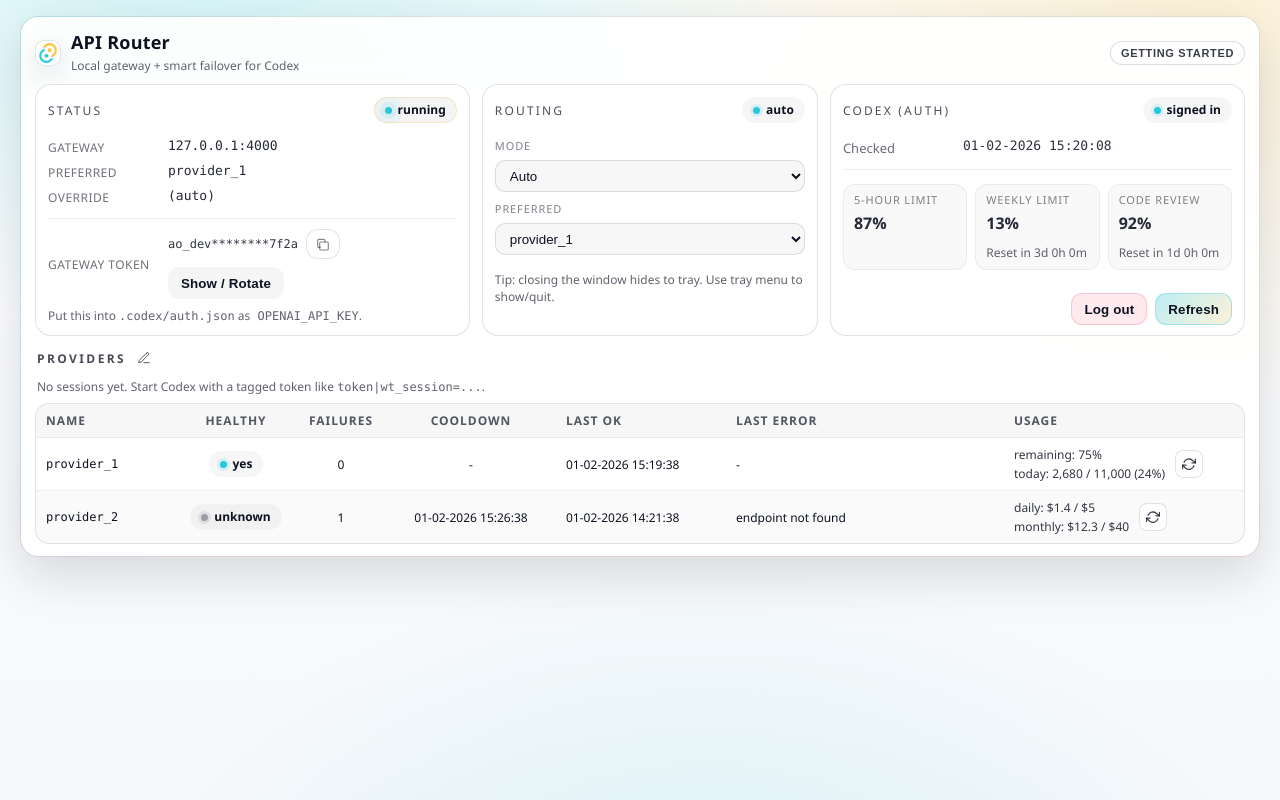
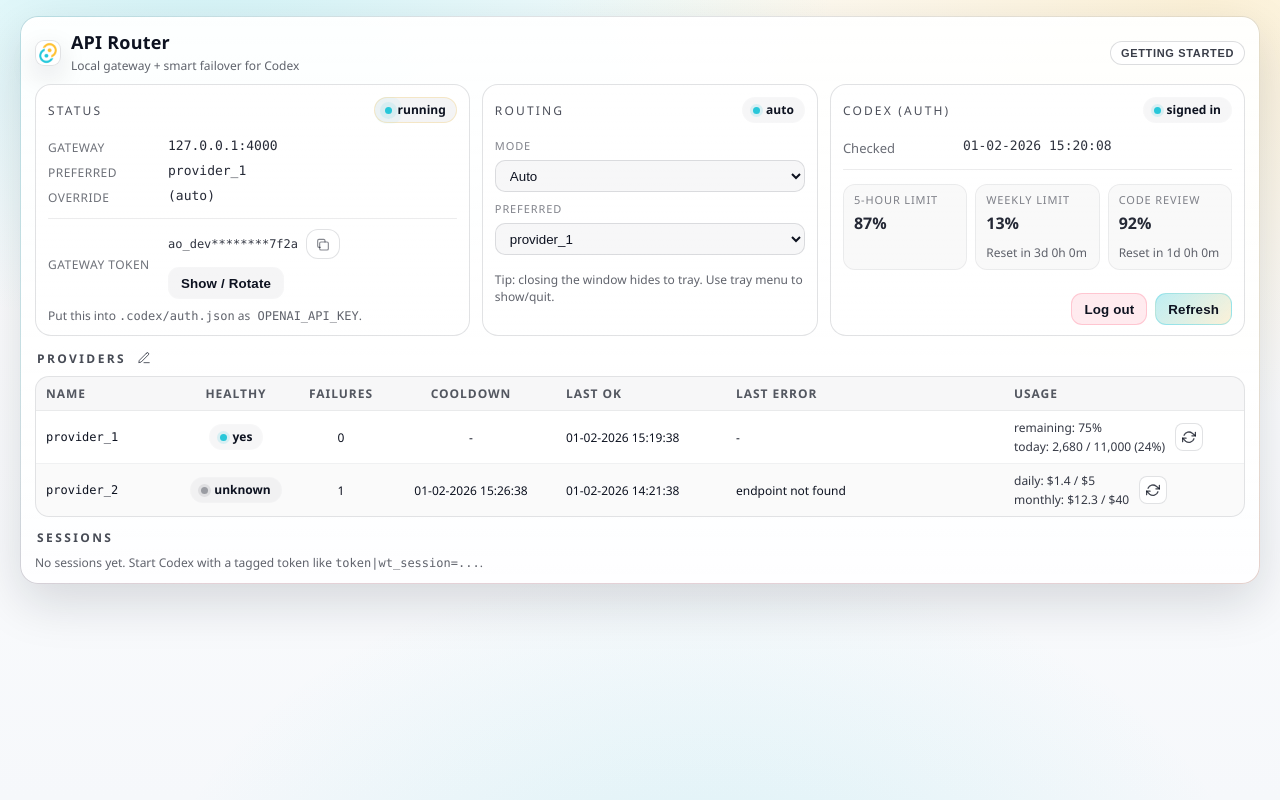
Before and after one commit to yiyousiow000814/API-Router, a React (Vite) app: page / in a window 1280 px wide. Built offline with nearby package versions, Linux system fonts and the light colour scheme.

Commit message:
fix: move sessions below providers

```diff
--- a/src/ui/App.tsx
+++ b/src/ui/App.tsx
@@ -1014,6 +1014,16 @@ export default function App() {
                       </svg>
                     </button>
                   </div>
+                </div>
+                <ProvidersTable providers={providers} status={status} refreshingProviders={refreshingProviders} onRefreshQuota={(name) => void refreshQuota(name)} />
+              </div>
+
+              <div className="aoSection">
+                <div className="aoSectionHeader">
+                  <div className="aoRow">
+                    <h3 className="aoH3">Sessions</h3>
+                  </div>
+                </div>
                 <div className="aoSessionsPanel" aria-label="Client sessions">
                   {clientSessions.length ? (
                     clientSessions.map((s) => {
@@ -1056,8 +1066,6 @@ export default function App() {
                     </div>
                   )}
                 </div>
-                </div>
-                <ProvidersTable providers={providers} status={status} refreshingProviders={refreshingProviders} onRefreshQuota={(name) => void refreshQuota(name)} />
               </div>
 
             </>
```
Lines whose indentation alone changed are shown as unchanged.
